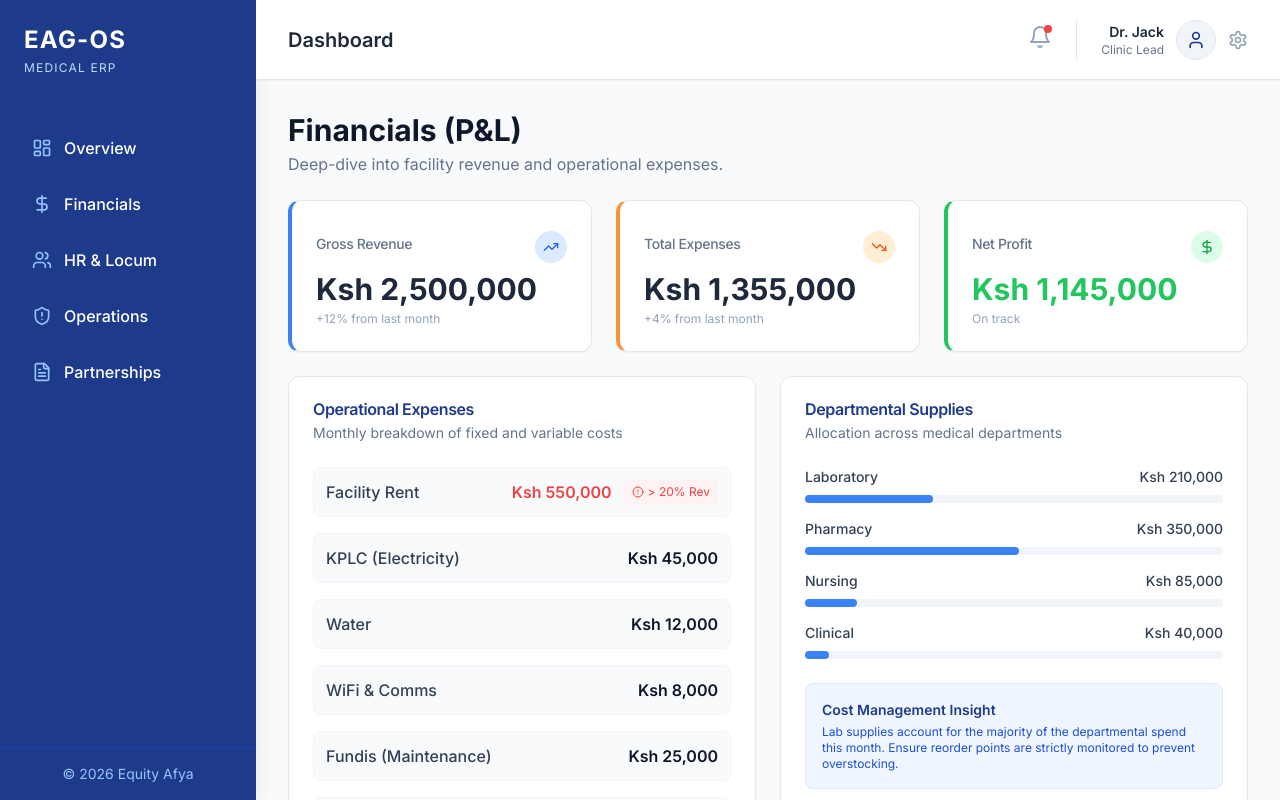
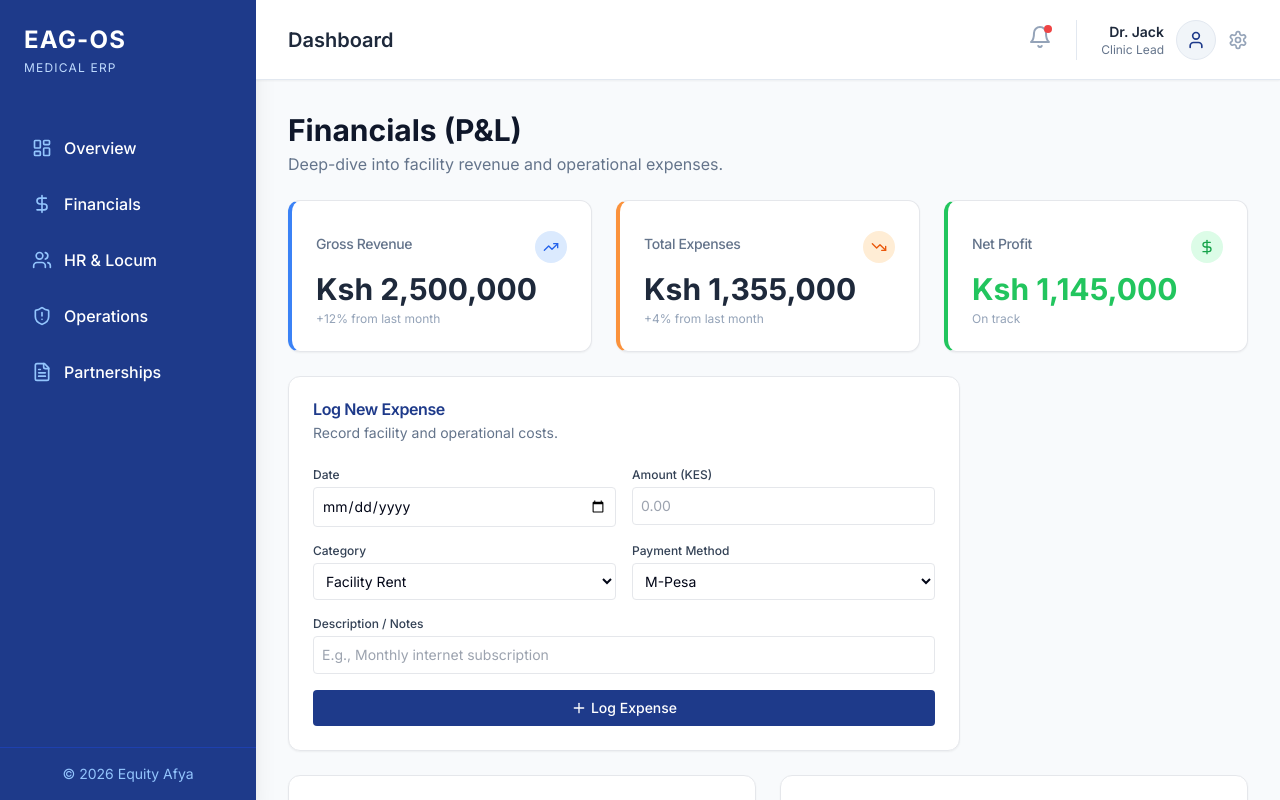
Before and after one commit to denisthuo425-jude/eag-os, a Next.js app: page /dashboard/financials in a window 1280 px wide. Built offline with nearby package versions, Linux system fonts and the light colour scheme.

Commit message:
fix: resolve headaches widget layout and implement dynamic expense tracking form

```diff
--- a/src/app/dashboard/financials/page.tsx
+++ b/src/app/dashboard/financials/page.tsx
@@ -1,5 +1,6 @@
 import { FinancialSummary } from "@/components/financials/FinancialSummary";
 import { ExpenseBreakdown } from "@/components/financials/ExpenseBreakdown";
+import { AddExpenseForm } from "@/components/financials/AddExpenseForm";
 
 // Mock Data
 const MOCK_FINANCIALS = {
@@ -37,6 +38,10 @@ export default function FinancialsPage() {
         totalExpenses={totalExpenses}
       />
 
+      <div className="max-w-2xl">
+        <AddExpenseForm />
+      </div>
+
       <ExpenseBreakdown
         grossRevenue={MOCK_FINANCIALS.grossRevenue}
         expenses={MOCK_FINANCIALS.expenses}
--- a/src/components/dashboard/HeadachesWidget.tsx
+++ b/src/components/dashboard/HeadachesWidget.tsx
@@ -16,7 +16,7 @@ interface Headache {
 }
 
 const URGENCY_LEVELS = ["High", "Medium", "Low"] as const;
-const DEPARTMENTS = ["Pharmacy", "Lab", "Nursing", "Clinical Doctor", "Housekeeper", "Admin", "Front Office"];
+const DEPARTMENTS = ["General / Facility", "Pharmacy", "Lab", "Nursing", "Clinical Doctor", "Housekeeper", "Admin", "Front Office"];
 
 export function HeadachesWidget() {
   const [headaches, setHeadaches] = useState<Headache[]>([]);
@@ -25,7 +25,7 @@ export function HeadachesWidget() {
   // Form state
   const [description, setDescription] = useState("");
   const [urgency, setUrgency] = useState<"High" | "Medium" | "Low">("Medium");
-  const [department, setDepartment] = useState("Nursing");
+  const [department, setDepartment] = useState("General / Facility");
 
   const fetchHeadaches = async () => {
     setLoading(true);
@@ -60,7 +60,7 @@ export function HeadachesWidget() {
       .insert([
         {
           date_reported: new Date().toISOString().split('T')[0],
-          reported_by_name: "Active Session User", // Ideally dynamic, but using placeholder
+          reported_by_name: 'Admin',
           description,
           status: "Logged",
           urgency,
@@ -76,7 +76,7 @@ export function HeadachesWidget() {
       fetchHeadaches();
       setDescription("");
       setUrgency("Medium");
-      setDepartment("Nursing");
+      setDepartment("General / Facility");
     }
   };
 
@@ -112,7 +112,7 @@ export function HeadachesWidget() {
 
         {/* Add Form */}
         <form onSubmit={handleAdd} className="bg-slate-50 p-3 rounded-lg border border-slate-200 mb-2">
-          <div className="flex flex-col space-y-2">
+          <div className="flex flex-col space-y-3">
             <input
               type="text"
               value={description}
@@ -121,22 +121,22 @@ export function HeadachesWidget() {
               className="w-full text-sm p-2 border rounded"
               required
             />
-            <div className="flex space-x-2">
+            <div className="flex flex-wrap gap-2">
               <select
                 value={urgency}
                 onChange={e => setUrgency(e.target.value as any)}
-                className="w-1/3 text-sm p-2 border rounded bg-white"
+                className="flex-1 min-w-[140px] text-sm p-2 border rounded bg-white"
               >
                 {URGENCY_LEVELS.map(u => <option key={u} value={u}>{u} Urgency</option>)}
               </select>
               <select
                 value={department}
                 onChange={e => setDepartment(e.target.value)}
-                className="w-1/3 text-sm p-2 border rounded bg-white"
+                className="flex-1 min-w-[140px] text-sm p-2 border rounded bg-white"
               >
                 {DEPARTMENTS.map(d => <option key={d} value={d}>{d}</option>)}
               </select>
-              <button type="submit" className="w-1/3 flex items-center justify-center p-2 bg-primary text-white rounded hover:bg-blue-800 transition-colors text-sm font-medium">
+              <button type="submit" className="flex-1 min-w-[100px] flex items-center justify-center p-2 bg-primary text-white rounded hover:bg-blue-800 transition-colors text-sm font-medium">
                 <Plus className="w-4 h-4 mr-1" /> Log
               </button>
             </div>
--- /dev/null
+++ b/src/components/financials/AddExpenseForm.tsx
@@ -0,0 +1,152 @@
+"use client";
+
+import { useState } from "react";
+import { useRouter } from "next/navigation";
+import { Card, CardContent, CardHeader, CardTitle, CardDescription } from "@/components/ui/Card";
+import { Plus } from "lucide-react";
+import { supabase } from "@/lib/supabase";
+
+const CATEGORIES = [
+  "Facility Rent",
+  "KPLC (Electricity)",
+  "Water",
+  "WiFi & Comms",
+  "Fundis (Maintenance)",
+  "Medical Supplies",
+  "Petty Cash"
+];
+
+const PAYMENT_METHODS = [
+  "M-Pesa",
+  "Bank Transfer",
+  "Cash",
+  "LPO"
+];
+
+export function AddExpenseForm() {
+  const router = useRouter();
+
+  const [date, setDate] = useState("");
+  const [category, setCategory] = useState(CATEGORIES[0]);
+  const [amount, setAmount] = useState("");
+  const [paymentMethod, setPaymentMethod] = useState(PAYMENT_METHODS[0]);
+  const [description, setDescription] = useState("");
+
+  const [isSubmitting, setIsSubmitting] = useState(false);
+
+  const handleSubmit = async (e: React.FormEvent) => {
+    e.preventDefault();
+    if (!date || !amount) return;
+
+    setIsSubmitting(true);
+
+    const { error } = await supabase
+      .from("expenses")
+      .insert([
+        {
+          date,
+          category,
+          amount: parseFloat(amount),
+          payment_method: paymentMethod,
+          description,
+          logged_by_name: 'Admin'
+        }
+      ]);
+
+    setIsSubmitting(false);
+
+    if (error) {
+      console.error("Error adding expense:", error);
+    } else {
+      // Clear form
+      setDate("");
+      setCategory(CATEGORIES[0]);
+      setAmount("");
+      setPaymentMethod(PAYMENT_METHODS[0]);
+      setDescription("");
+
+      // Refresh server components
+      router.refresh();
+    }
+  };
+
+  return (
+    <Card>
+      <CardHeader>
+        <CardTitle>Log New Expense</CardTitle>
+        <CardDescription>Record facility and operational costs.</CardDescription>
+      </CardHeader>
+      <CardContent>
+        <form onSubmit={handleSubmit} className="space-y-4">
+          <div className="grid grid-cols-1 md:grid-cols-2 gap-4">
+            <div>
+              <label className="block text-xs font-medium text-slate-700 mb-1">Date</label>
+              <input
+                type="date"
+                value={date}
+                onChange={e => setDate(e.target.value)}
+                className="w-full text-sm p-2 border rounded"
+                required
+              />
+            </div>
+            <div>
+              <label className="block text-xs font-medium text-slate-700 mb-1">Amount (KES)</label>
+              <input
+                type="number"
+                step="0.01"
+                value={amount}
+                onChange={e => setAmount(e.target.value)}
+                placeholder="0.00"
+                className="w-full text-sm p-2 border rounded"
+                required
+              />
+            </div>
+          </div>
+
+          <div className="grid grid-cols-1 md:grid-cols-2 gap-4">
+            <div>
+              <label className="block text-xs font-medium text-slate-700 mb-1">Category</label>
+              <select
+                value={category}
+                onChange={e => setCategory(e.target.value)}
+                className="w-full text-sm p-2 border rounded bg-white"
+              >
+                {CATEGORIES.map(c => <option key={c} value={c}>{c}</option>)}
+              </select>
+            </div>
+            <div>
+              <label className="block text-xs font-medium text-slate-700 mb-1">Payment Method</label>
+              <select
+                value={paymentMethod}
+                onChange={e => setPaymentMethod(e.target.value)}
+                className="w-full text-sm p-2 border rounded bg-white"
+              >
+                {PAYMENT_METHODS.map(m => <option key={m} value={m}>{m}</option>)}
+              </select>
+            </div>
+          </div>
+
+          <div>
+            <label className="block text-xs font-medium text-slate-700 mb-1">Description / Notes</label>
+            <input
+              type="text"
+              value={description}
+              onChange={e => setDescription(e.target.value)}
+              placeholder="E.g., Monthly internet subscription"
+              className="w-full text-sm p-2 border rounded"
+            />
+          </div>
+
+          <button
+            type="submit"
+            disabled={isSubmitting}
+            className="w-full flex items-center justify-center p-2 bg-primary text-white rounded hover:bg-blue-800 transition-colors text-sm font-medium disabled:opacity-50"
+          >
+            <Plus className="w-4 h-4 mr-1" />
+            {isSubmitting ? "Logging..." : "Log Expense"}
+          </button>
+        </form>
+      </CardContent>
+    </Card>
+  );
+}
```
Also changed, not shown: 1 other file (tests, documents, lock files or other folders).
